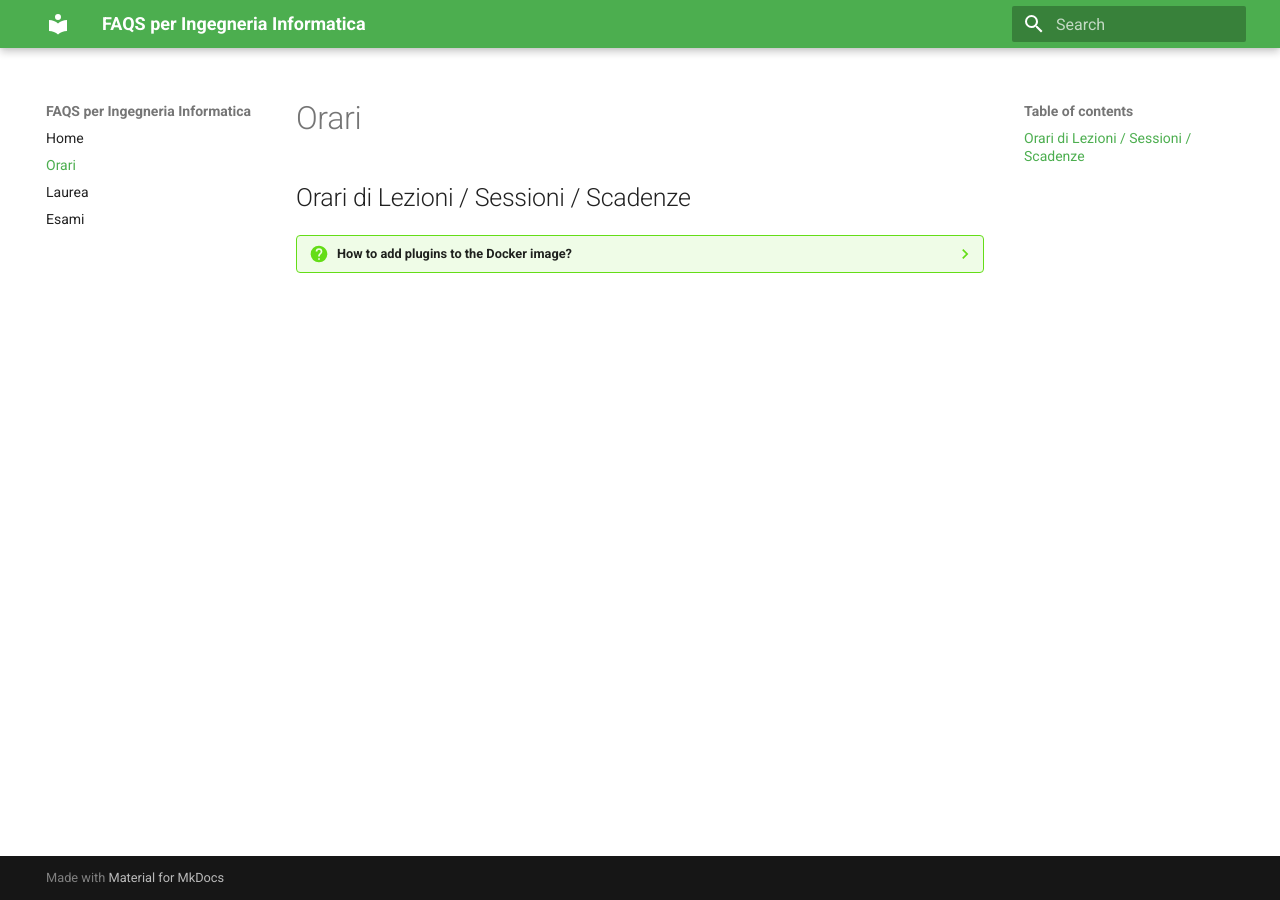
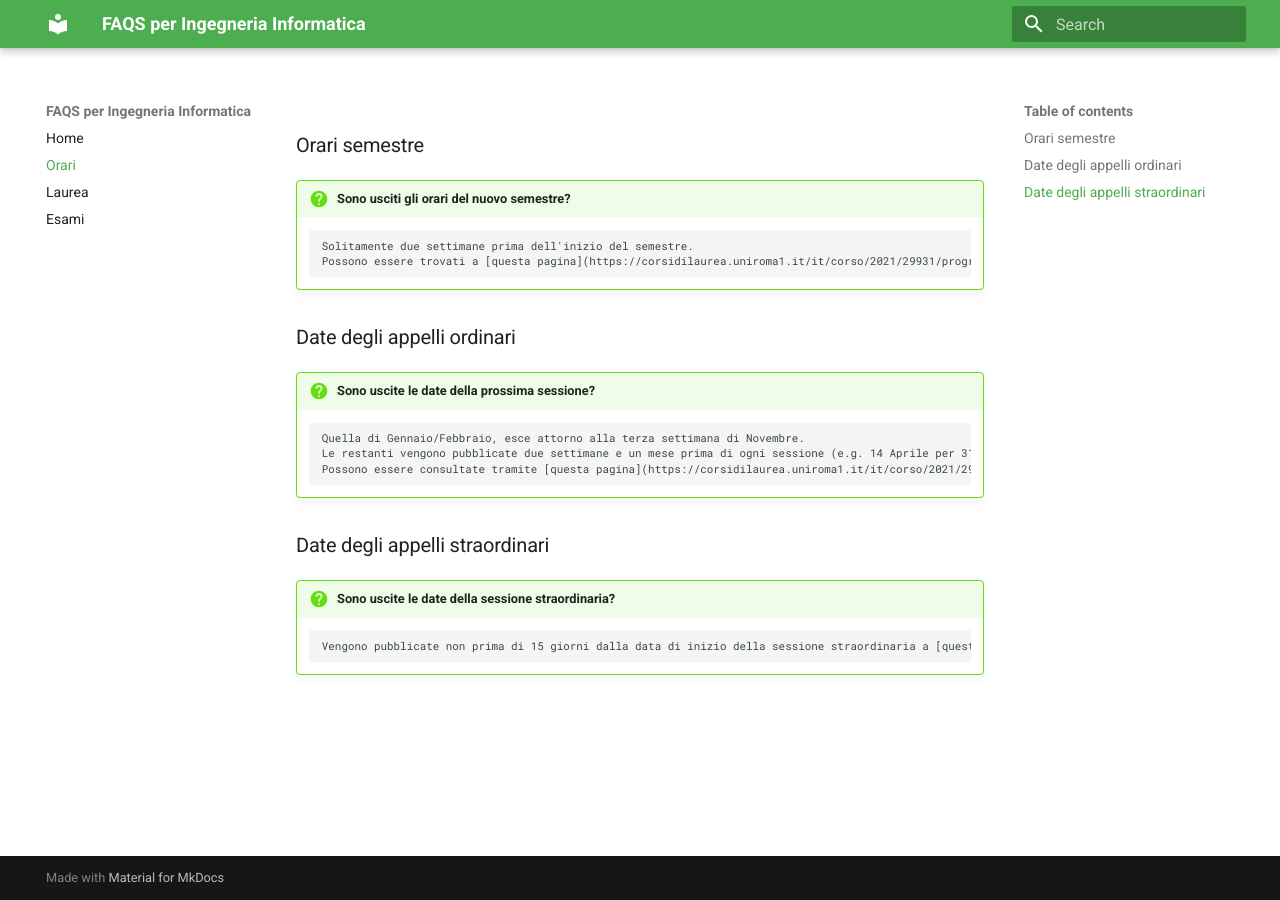
Before and after one commit to universityigi/faqs, an MkDocs documentation site: the page built from docs/orari.md, in a window 1280 px wide. Built offline with MkDocs 1.6.1 and Material for MkDocs 9.7.7, drawn with Linux system fonts in a browser that asks for light colours.

Commit message:
Materials

```diff
--- a/docs/orari.md
+++ b/docs/orari.md
@@ -1,3 +1,27 @@
-## Orari di Lezioni / Sessioni / Scadenze
+<style>
+  .md-typeset h1,
+  .md-content__button {
+    display: none;
+  }
+</style>
 
-??? question "How to add plugins to the Docker image?"
+### Orari semestre
+
+!!! question "Sono usciti gli orari del nuovo semestre?"
+
+		Solitamente due settimane prima dell'inizio del semestre.
+		Possono essere trovati a [questa pagina](https://corsidilaurea.uniroma1.it/it/corso/2021/29931/programmazione#bootstrap-fieldgroup-nav-item--orario-delle-lezioni)
+
+### Date degli appelli ordinari
+
+!!! question "Sono uscite le date della prossima sessione?"
+
+		Quella di Gennaio/Febbraio, esce attorno alla terza settimana di Novembre.
+		Le restanti vengono pubblicate due settimane e un mese prima di ogni sessione (e.g. 14 Aprile per 31 Maggio).
+		Possono essere consultate tramite [questa pagina](https://corsidilaurea.uniroma1.it/it/corso/2021/29931/programmazione#bootstrap-fieldgroup-nav-item--calendario-delle-sessioni-desame)
+
+### Date degli appelli straordinari
+
+!!! question "Sono uscite le date della sessione straordinaria?"
+
+		Vengono pubblicate non prima di 15 giorni dalla data di inizio della sessione straordinaria a [questo indirizzo](https://corsidilaurea.uniroma1.it/it/corso/2021/29931/programmazione#bootstrap-fieldgroup-nav-item--calendario-delle-sessioni-desame)
```
Also changed, not shown: docs/esami.md (+13 -1 lines), docs/laurea.md (+13 -1 lines).
